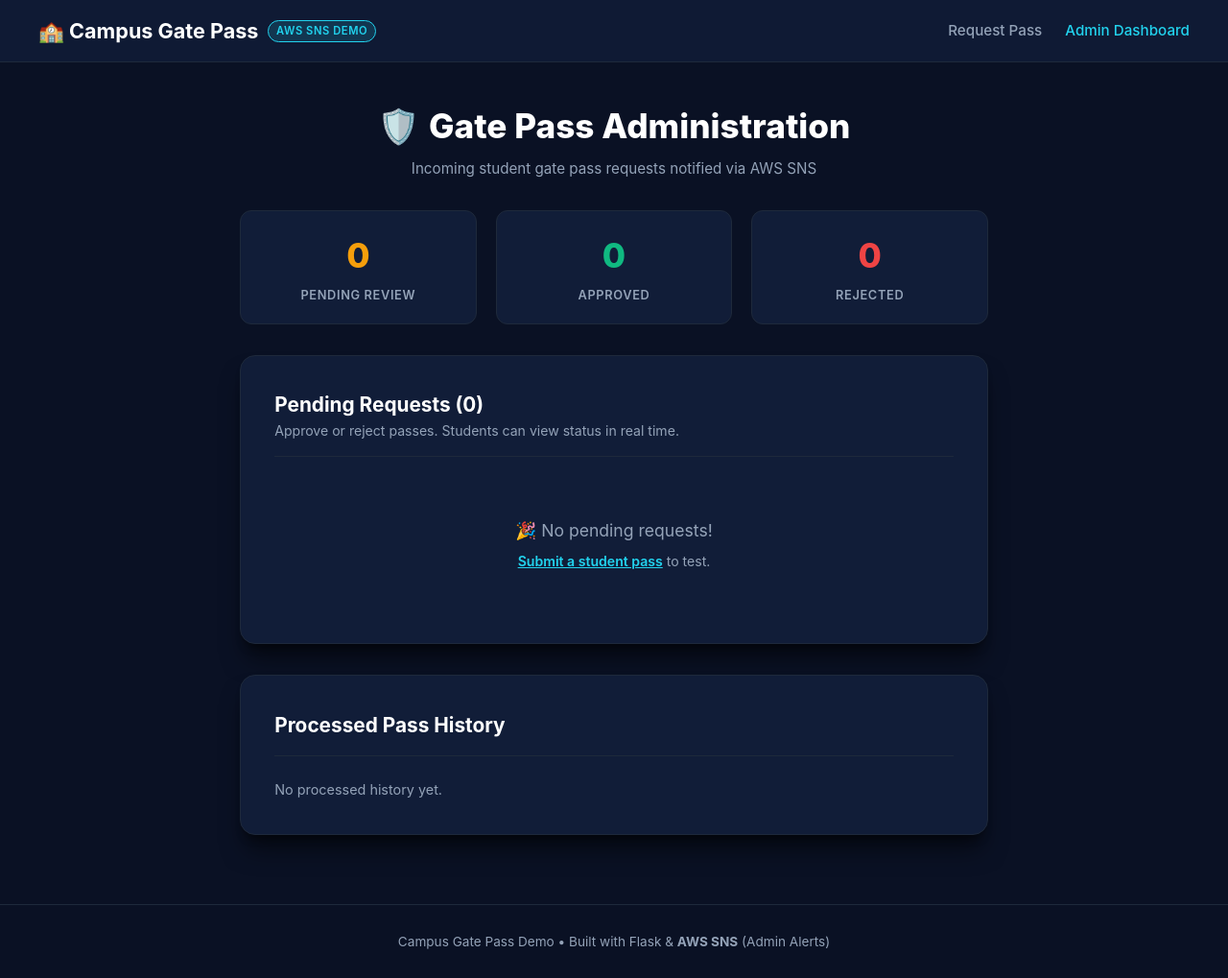
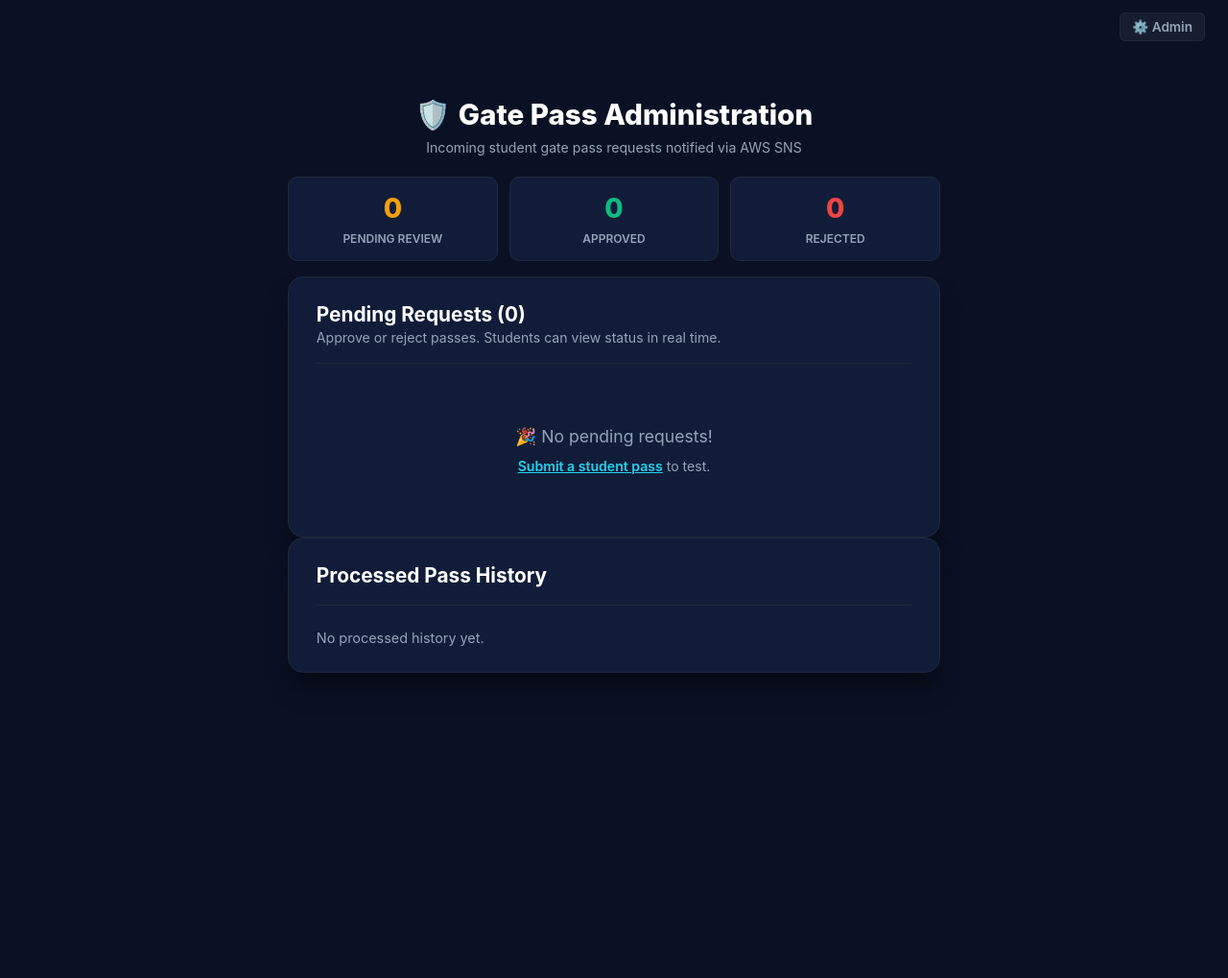
Before and after one commit to NEIL-DANIEL-A/campus-gate-pass-system, a Flask app: page /admin in a window 1280 px wide. Shown: the whole page at 96% size. After the commit the page ends 711 px from the top, so only its background shows below. Run offline with Flask 3, Linux system fonts and the light colour scheme; data that the repository does not hold is empty.

Commit message:
UI: Add discreet top-right admin link, dark theme, and single-screen non-scrollable layout

```diff
--- a/static/style.css
+++ b/static/style.css
@@ -22,110 +22,91 @@
   padding: 0;
 }
 
+html, body {
+  height: 100vh;
+  overflow: hidden; /* Prevents whole-page scrolling */
+  background-color: var(--bg-primary);
+  font-family: var(--font-family);
+  color: var(--text-main);
+  line-height: 1.4;
+}
+
 body {
-  font-family: var(--font-family);
-  background-color: var(--bg-primary);
-  color: var(--text-main);
-  line-height: 1.5;
-  min-height: 100vh;
   display: flex;
   flex-direction: column;
+  justify-content: center;
+  align-items: center;
+  position: relative;
 }
 
-/* Header & Nav */
-.navbar {
-  background: rgba(17, 29, 56, 0.85);
-  backdrop-filter: blur(10px);
-  border-bottom: 1px solid var(--border-color);
-  padding: 1rem 2.5rem;
-  display: flex;
-  justify-content: space-between;
-  align-items: center;
+/* Discreet Top Admin link */
+.top-nav {
+  position: absolute;
+  top: 1rem;
+  right: 1.5rem;
+  z-index: 10;
 }
 
-.nav-brand {
-  font-size: 1.35rem;
-  font-weight: 700;
-  display: flex;
-  align-items: center;
-  gap: 0.6rem;
-  color: #ffffff;
-  text-decoration: none;
-}
-
-.nav-brand .badge-tag {
-  font-size: 0.7rem;
-  background: rgba(34, 211, 238, 0.15);
-  color: var(--cyan-accent);
-  border: 1px solid var(--cyan-accent);
-  padding: 2px 8px;
-  border-radius: 9999px;
-  text-transform: uppercase;
-  font-weight: 600;
-  letter-spacing: 0.05em;
-}
-
-.nav-links {
-  display: flex;
-  gap: 1.5rem;
-}
-
-.nav-links a {
+.admin-link {
   color: var(--text-muted);
   text-decoration: none;
-  font-weight: 500;
-  font-size: 0.95rem;
+  font-size: 0.85rem;
+  font-weight: 600;
+  padding: 0.35rem 0.75rem;
+  border-radius: 6px;
+  background: rgba(255, 255, 255, 0.05);
+  border: 1px solid var(--border-color);
   transition: all 0.2s ease;
 }
 
-.nav-links a:hover, .nav-links a.active {
+.admin-link:hover {
   color: var(--cyan-accent);
+  border-color: var(--cyan-accent);
+  background: rgba(34, 211, 238, 0.1);
 }
 
 /* Main Container */
 .container {
-  max-width: 820px;
-  margin: 2.5rem auto;
-  padding: 0 1.25rem;
-  flex: 1;
-  width: 100%;
+  max-width: 680px;
+  width: 90%;
+  margin: 0 auto;
 }
 
-/* Hero Section (Matching the Smart Image Inspector Header) */
+/* Hero Section */
 .hero-header {
   text-align: center;
-  margin-bottom: 2rem;
+  margin-bottom: 1.25rem;
 }
 
 .hero-title {
-  font-size: 2.2rem;
+  font-size: 1.85rem;
   font-weight: 800;
   color: #ffffff;
   display: flex;
   align-items: center;
   justify-content: center;
-  gap: 0.6rem;
-  margin-bottom: 0.4rem;
+  gap: 0.5rem;
+  margin-bottom: 0.2rem;
 }
 
 .hero-subtitle {
   color: var(--text-muted);
-  font-size: 0.95rem;
+  font-size: 0.88rem;
 }
 
 /* Flash alerts */
 .flash-messages {
-  margin-bottom: 1.75rem;
+  margin-bottom: 1rem;
 }
 
 .alert {
-  padding: 0.9rem 1.25rem;
-  border-radius: 10px;
-  margin-bottom: 0.75rem;
-  font-size: 0.92rem;
+  padding: 0.6rem 1rem;
+  border-radius: 8px;
+  margin-bottom: 0.5rem;
+  font-size: 0.85rem;
   display: flex;
   align-items: center;
-  gap: 0.75rem;
+  gap: 0.5rem;
   border: 1px solid transparent;
 }
 
@@ -153,45 +134,44 @@ body {
   color: #67e8f9;
 }
 
-/* Cards (Dark Solid with subtle border) */
+/* Cards */
 .card {
   background: var(--bg-card);
   border: 1px solid var(--border-color);
   border-radius: 16px;
-  padding: 2.2rem;
-  box-shadow: 0 20px 25px -5px rgba(0, 0, 0, 0.5), 0 8px 10px -6px rgba(0, 0, 0, 0.5);
-  margin-bottom: 2rem;
+  padding: 1.5rem 1.8rem;
+  box-shadow: 0 20px 25px -5px rgba(0, 0, 0, 0.5);
 }
 
-/* Dashed Inner Drop/Form Box (Just like the mockup's file box) */
+/* Dashed Inner Box */
 .dashed-box {
   border: 1px dashed var(--border-dashed);
   background: var(--bg-card-inner);
-  border-radius: 12px;
-  padding: 1.75rem 1.5rem;
-  margin-bottom: 1.75rem;
+  border-radius: 10px;
+  padding: 1.25rem 1.25rem 1rem 1.25rem;
+  margin-bottom: 1.25rem;
 }
 
 /* Forms */
 .form-group {
-  margin-bottom: 1.25rem;
+  margin-bottom: 0.85rem;
 }
 
 .form-label {
   display: block;
   font-weight: 600;
-  font-size: 0.88rem;
-  margin-bottom: 0.4rem;
+  font-size: 0.8rem;
+  margin-bottom: 0.25rem;
   color: #cbd5e1;
 }
 
 .form-control {
   width: 100%;
-  padding: 0.75rem 1rem;
+  padding: 0.55rem 0.8rem;
   background: #091226;
   border: 1px solid var(--border-dashed);
-  border-radius: 8px;
-  font-size: 0.95rem;
+  border-radius: 6px;
+  font-size: 0.88rem;
   color: #ffffff;
   transition: all 0.2s ease;
 }
@@ -305,35 +271,35 @@ body {
 .stats-grid {
   display: grid;
   grid-template-columns: repeat(3, 1fr);
-  gap: 1.25rem;
-  margin-bottom: 2rem;
+  gap: 0.75rem;
+  margin-bottom: 1rem;
 }
 
 .stat-box {
   background: var(--bg-card);
   border: 1px solid var(--border-color);
-  border-radius: 12px;
-  padding: 1.25rem;
+  border-radius: 10px;
+  padding: 0.85rem;
   text-align: center;
 }
 
 .stat-value {
-  font-size: 2.2rem;
+  font-size: 1.75rem;
   font-weight: 800;
 }
 
 .stat-label {
   color: var(--text-muted);
-  font-size: 0.8rem;
+  font-size: 0.75rem;
   font-weight: 600;
   text-transform: uppercase;
-  margin-top: 0.3rem;
-  letter-spacing: 0.05em;
+  margin-top: 0.2rem;
 }
 
-/* Tables */
+/* Tables (Scrollable container only inside admin table if long) */
 .table-responsive {
-  overflow-x: auto;
+  max-height: 240px;
+  overflow-y: auto;
 }
 
 .table {
@@ -344,92 +310,75 @@ body {
 
 .table th {
   background: #0d172e;
-  padding: 0.85rem 1rem;
-  font-size: 0.8rem;
+  padding: 0.6rem 0.8rem;
+  font-size: 0.75rem;
   font-weight: 700;
   text-transform: uppercase;
   color: var(--cyan-accent);
   border-bottom: 1px solid var(--border-color);
-  letter-spacing: 0.05em;
 }
 
 .table td {
-  padding: 1rem;
+  padding: 0.65rem 0.8rem;
   border-bottom: 1px solid var(--border-color);
-  font-size: 0.92rem;
+  font-size: 0.85rem;
   vertical-align: middle;
-}
-
-.table tr:hover {
-  background-color: rgba(255, 255, 255, 0.02);
 }
 
 .reject-form {
   display: flex;
-  gap: 0.5rem;
+  gap: 0.4rem;
   align-items: center;
 }
 
 .reject-input {
-  padding: 0.4rem 0.6rem;
-  font-size: 0.85rem;
+  padding: 0.3rem 0.5rem;
+  font-size: 0.8rem;
   background: #091226;
   color: white;
   border: 1px solid var(--border-dashed);
-  border-radius: 6px;
-  width: 140px;
+  border-radius: 5px;
+  width: 120px;
 }
 
 /* Pass Ticket View */
 .ticket-wrapper {
-  max-width: 540px;
-  margin: 1rem auto;
+  max-width: 480px;
+  margin: 0 auto;
   background: var(--bg-card);
-  border-radius: 16px;
+  border-radius: 14px;
   border: 1px solid var(--border-color);
-  box-shadow: 0 20px 25px -5px rgba(0, 0, 0, 0.6);
   overflow: hidden;
 }
 
 .ticket-header {
-  padding: 1.75rem;
+  padding: 1.25rem;
   text-align: center;
   background: #0d172e;
   border-bottom: 1px dashed var(--border-dashed);
 }
 
 .ticket-body {
-  padding: 2rem;
+  padding: 1.25rem 1.5rem;
 }
 
 .ticket-row {
   display: flex;
   justify-content: space-between;
-  margin-bottom: 1rem;
-  padding-bottom: 0.6rem;
+  margin-bottom: 0.65rem;
+  padding-bottom: 0.4rem;
   border-bottom: 1px solid var(--border-color);
 }
 
 .ticket-label {
   color: var(--text-muted);
   font-weight: 600;
-  font-size: 0.85rem;
+  font-size: 0.78rem;
   text-transform: uppercase;
 }
 
 .ticket-value {
   font-weight: 700;
-  font-size: 0.98rem;
+  font-size: 0.88rem;
   color: #ffffff;
 }
-
-/* Footer */
-footer {
-  text-align: center;
-  padding: 1.75rem;
-  color: var(--text-muted);
-  font-size: 0.85rem;
-  border-top: 1px solid var(--border-color);
-  background: var(--bg-primary);
-  margin-top: auto;
-}
--- a/templates/base.html
+++ b/templates/base.html
@@ -8,17 +8,10 @@
 </head>
 <body>
 
-  <!-- Navigation Bar -->
-  <header class="navbar">
-    <a href="{{ url_for('index') }}" class="nav-brand">
-      <span>🏫 Campus Gate Pass</span>
-      <span class="badge-tag">AWS SNS Demo</span>
-    </a>
-    <nav class="nav-links">
-      <a href="{{ url_for('index') }}" class="{% if request.endpoint == 'index' %}active{% endif %}">Request Pass</a>
-      <a href="{{ url_for('admin') }}" class="{% if request.endpoint == 'admin' %}active{% endif %}">Admin Dashboard</a>
-    </nav>
-  </header>
+  <!-- Minimal top-right admin link -->
+  <div class="top-nav">
+    <a href="{{ url_for('admin') }}" class="admin-link">⚙️ Admin</a>
+  </div>
 
   <main class="container">
     <!-- Flash Messages Banner -->
@@ -37,10 +30,5 @@
     <!-- Page Content -->
     {% block content %}{% endblock %}
   </main>
-
-  <footer>
-    <p>Campus Gate Pass Demo &bull; Built with Flask &amp; <strong>AWS SNS</strong> (Admin Alerts)</p>
-  </footer>
-
 </body>
 </html>
```
Also changed, not shown: other parts of static/style.css (+11 -25 lines).
